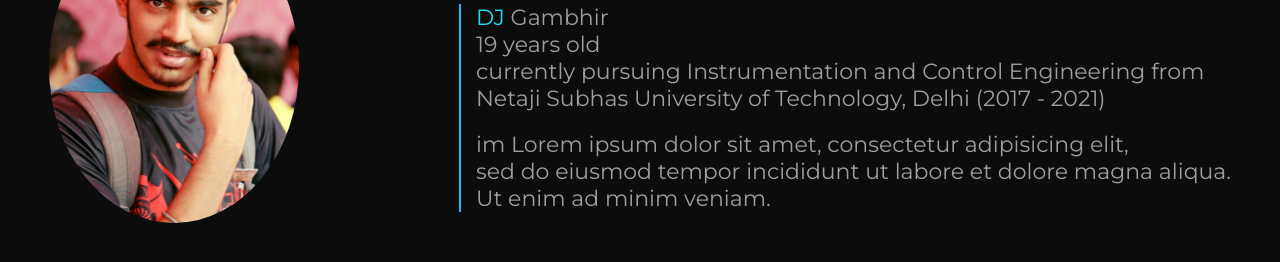
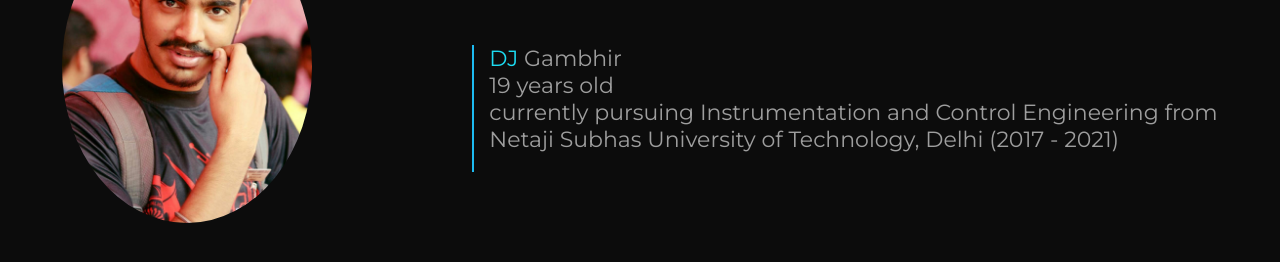
Before and after one commit to shyash/djgambhir, a plain HTML site: page index.html in a window 1280 px wide. Shown: the part 1020-1282 px from the top of the page. Drawn offline with Linux system fonts and the light colour scheme; a script that the page names is missing.

Commit message:
modified

```diff
--- a/index.html
+++ b/index.html
@@ -58,8 +58,7 @@
 					<div  style=" padding-left: 15px;"><p><span class="blue">DJ</span> Gambhir</p>
 			 	<p>19 years old</p>
 			 	<p>currently pursuing Instrumentation and Control Engineering from <br>Netaji Subhas University of Technology, Delhi (2017 - 2021)</p><br>
-			 	<p>im Lorem ipsum dolor sit amet, consectetur adipisicing elit,<br> sed do eiusmod
-			 	tempor incididunt ut labore et dolore magna aliqua. <br> Ut enim ad minim veniam.</p></div>
+			 	 </div>
 
 			 </div>
 
```
